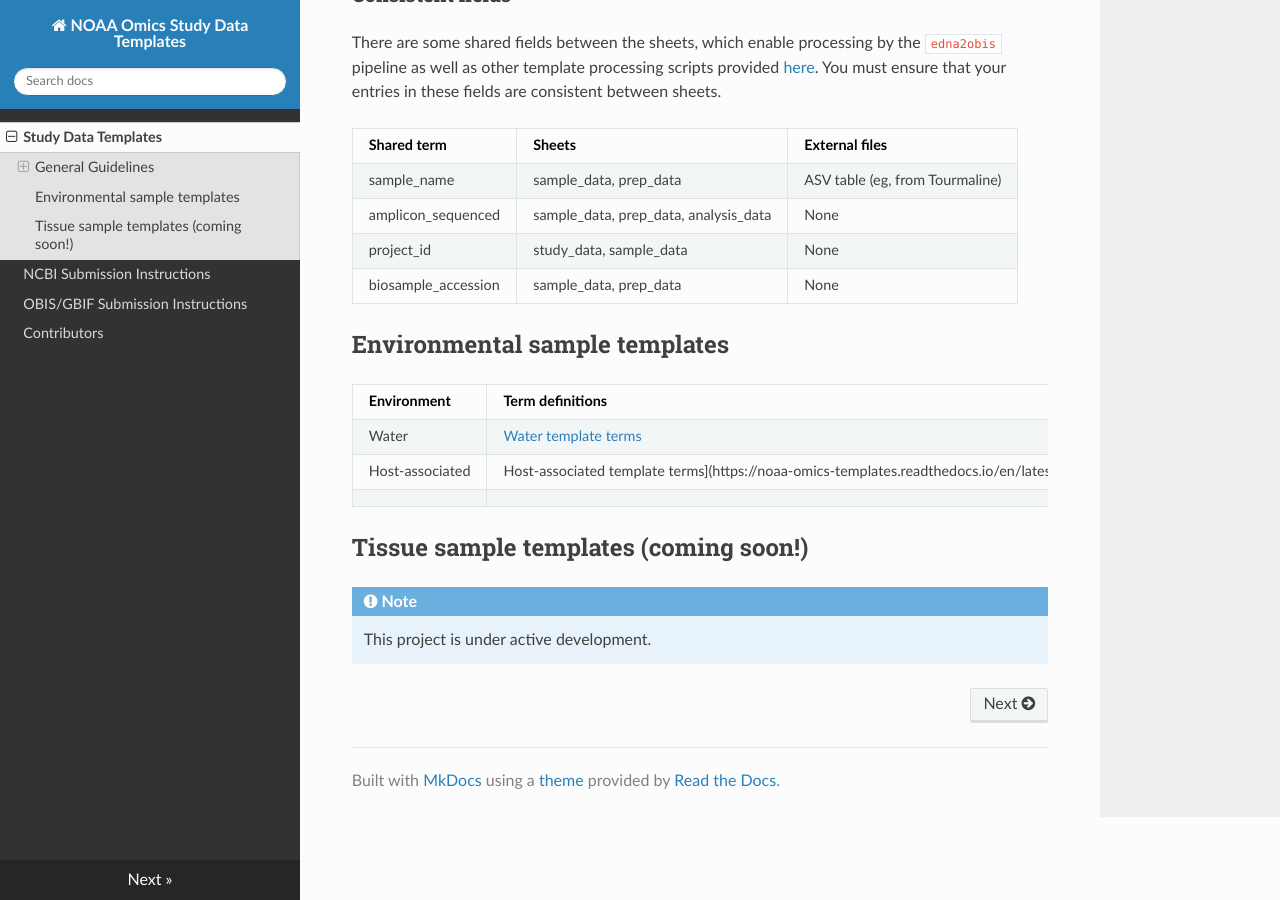
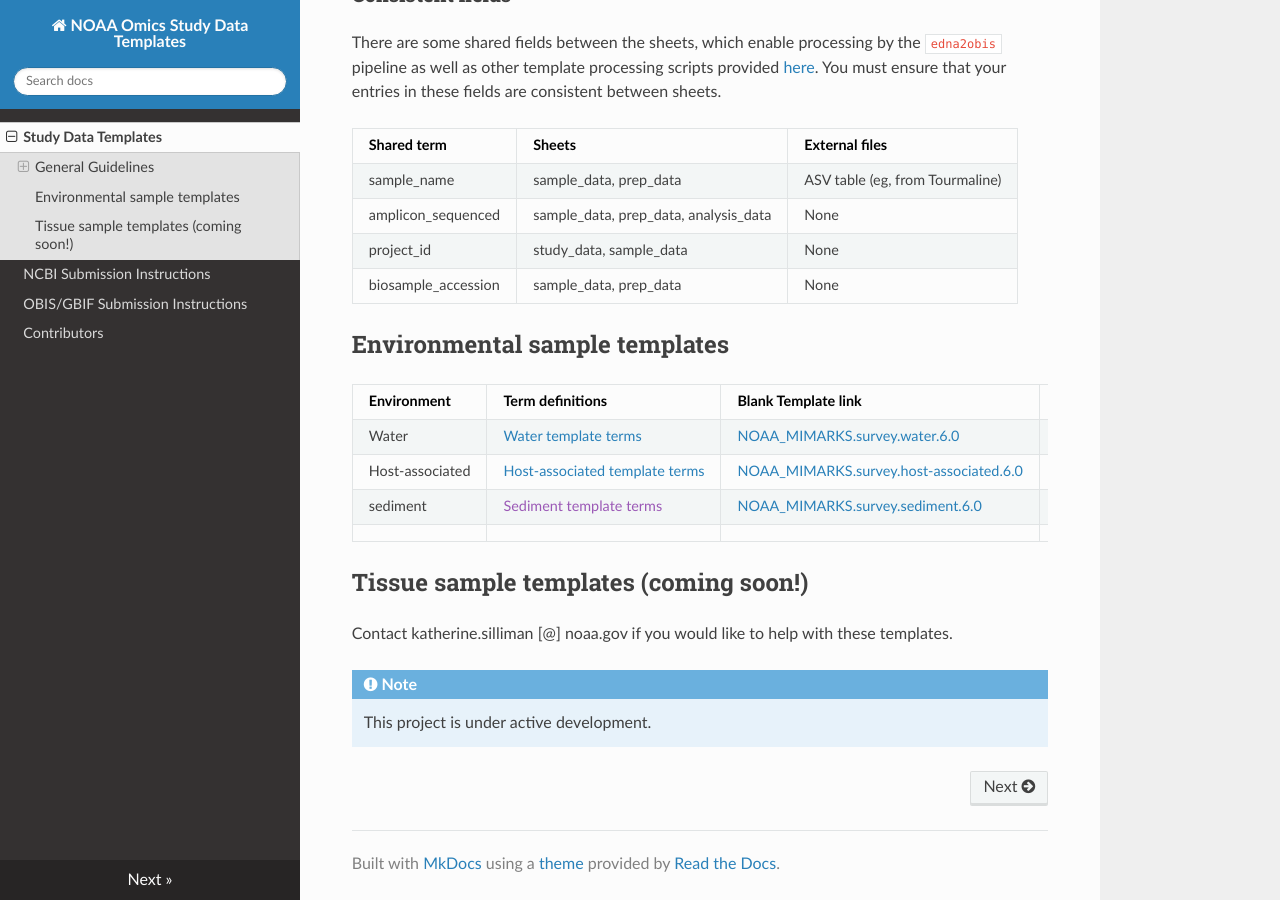
Before and after one commit to NOAA-Omics/noaa-omics-templates, an MkDocs documentation site: the page built from docs/index.md, in a window 1280 px wide and 900 px high, scrolled down 2049 px. Built offline with MkDocs 1.6.1, drawn with Linux system fonts in a browser that asks for light colours; nearby versions of some CDN libraries.

Commit message:
Update index.md
Added sediment template

```diff
--- a/docs/index.md
+++ b/docs/index.md
@@ -56,12 +56,14 @@ There are some shared fields between the sheets, which enable processing by the
 | Environment | Term definitions | Blank Template link  | Example Template |
 |---|---|---|---|
 | Water | [Water template terms](https://noaa-omics-templates.readthedocs.io/en/latest/water-edna-template.html) | [NOAA_MIMARKS.survey.water.6.0](https://docs.google.com/spreadsheets/d/1YBXFU9PuMqm7IT1tp0LTxQ1v2j0tlCWFnhSpy-EBwPw/edit?usp=sharing) | [gomecc4_example](https://docs.google.com/spreadsheets/d/1b7m5u7Cqj-L6vJYk81CHHDNNXftr3JRNCpGgcVJtCEE/edit?usp=drive_link) |
-| Host-associated | Host-associated template terms](https://noaa-omics-templates.readthedocs.io/en/latest/host-edna-template.html)  | [NOAA_MIMARKS.survey.host-associated.6.0](https://docs.google.com/spreadsheets/d/1JtWgX_t5PbG0CpEJWHu906yH8Udek3l4I-KOM80MR6M/edit?usp=sharing) |  |
+| Host-associated | [Host-associated template terms](https://noaa-omics-templates.readthedocs.io/en/latest/host-edna-template.html)  | [NOAA_MIMARKS.survey.host-associated.6.0](https://docs.google.com/spreadsheets/d/1JtWgX_t5PbG0CpEJWHu906yH8Udek3l4I-KOM80MR6M/edit?usp=sharing) |  |
+| sediment | [Sediment template terms]()  | [NOAA_MIMARKS.survey.sediment.6.0](https://docs.google.com/spreadsheets/d/1yF0M58huJKozVp7WObjWOQCH01rjf9Z-g9ykwyLkeSg/edit?usp=sharing) |  |
 |  |  |  |  |
 
 
 ## Tissue sample templates (coming soon!)
 
+Contact katherine.silliman [@] noaa.gov if you would like to help with these templates.
 
 
 !!! note
```
